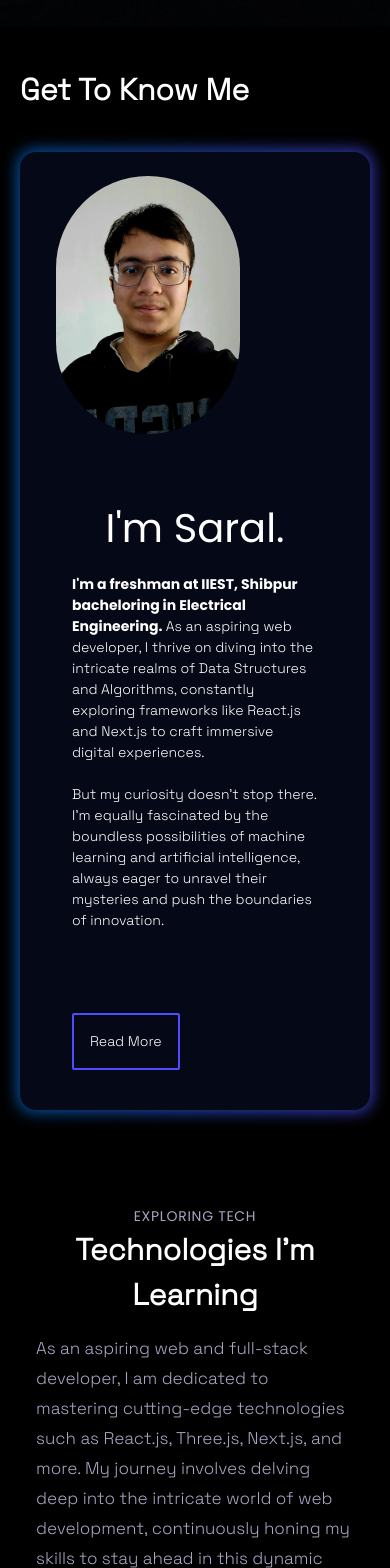
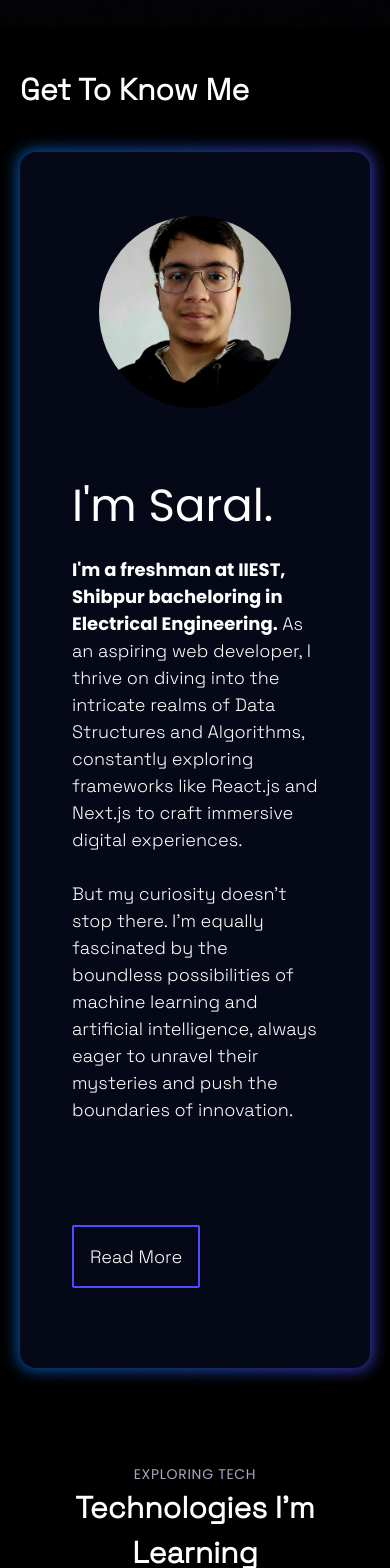
Before and after one commit to saral-gupta7/Portfolio, a React (Vite) app: page / in a window 390 px wide. Shown: the part 817-2385 px from the top of the page. Built offline with nearby package versions, Linux system fonts and the light colour scheme; what tailwindcss-animated would draw is missing.

Commit message:
New Changes

```diff
--- a/src/components/AboutMe.jsx
+++ b/src/components/AboutMe.jsx
@@ -23,14 +23,14 @@ const AboutMe = () => {
       </motion.div>
       {/* <div className="max-w-[80rem] flex justify-center items-center mx-auto"> */}
       <div
-        className={` relative sm:px-16 sm:py-16 px-3 w-full
+        className={`relative sm:px-16 sm:py-16 px-3 py-10 w-full
         mx-auto flex md:flex-col flex-wrap items-center justify-between bg-primary group rounded-2xl font-grotesk `}
       >
         <div className="absolute -inset-0.5 bg-gradient-to-r from-[#0575E6] to-[#4d4dff] rounded-2xl blur z-[-3] opacity-75 group-hover:opacity-100 transition duration-300 "></div>
-        <div className="w-[20rem] flex flex-col items-start p-6">
+        <div className="w-full flex flex-row justify-center p-6">
           <img
             src={profile}
-            className="relative w-[11.5rem] h-[16.1rem] sm:w-[15rem] sm:h-[15rem]  rounded-full  object-cover hover:scale-105 transition-all"
+            className="relative w-[12rem] h-[12rem] sm:w-[15rem] sm:h-[15rem] rounded-full object-cover hover:scale-105 transition-all"
           />
 
           {/* <p>
@@ -78,8 +78,8 @@ const AboutMe = () => {
           </button> */}
         </div>
         <div className={` w-[60rem]`}>
-          <p className="font-grotesk p-10 text-[14px]">
-            <span className="text-white sm:text-[70px] text-[40px] font-poppins flex justify-center mb-4">
+          <p className="font-grotesk p-10 text-[18px]">
+            <span className="text-white sm:text-[70px] text-[45px] font-poppins flex justify-start sm:justify-center mb-4">
               {" "}
               I&apos;m Saral.
             </span>{" "}
@@ -105,7 +105,7 @@ const AboutMe = () => {
               : ``}
             <br />
             <button
-              className="sm:mt-3 mt-10 sm:flex sm:justify-center justify-start p-4 border-2 border-[#4d4dff] rounded-sm hover:bg-[#4d4dff]"
+              className="sm:mt-3 mt-12 sm:flex sm:justify-center justify-start p-4 border-2 border-[#4d4dff] rounded-sm hover:bg-[#4d4dff]"
               onClick={() => {
                 setshow(!show);
               }}
```
